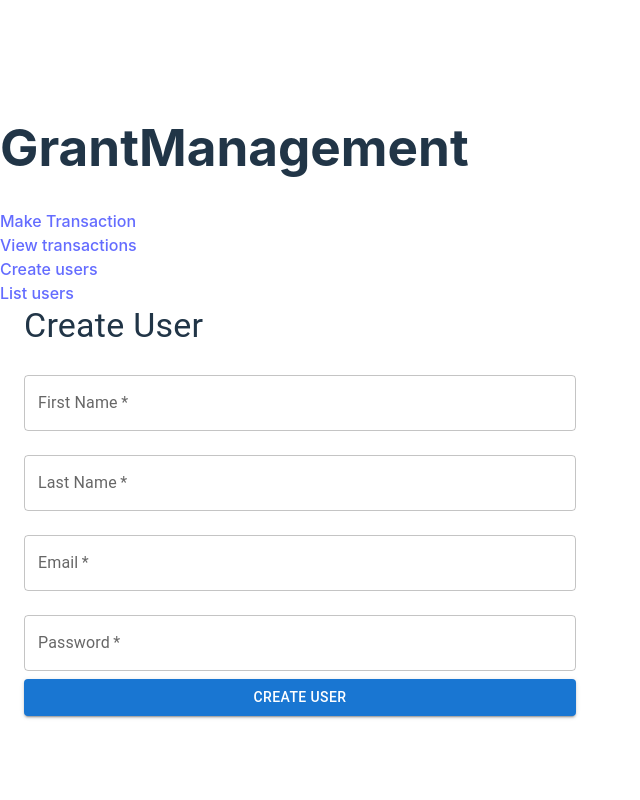
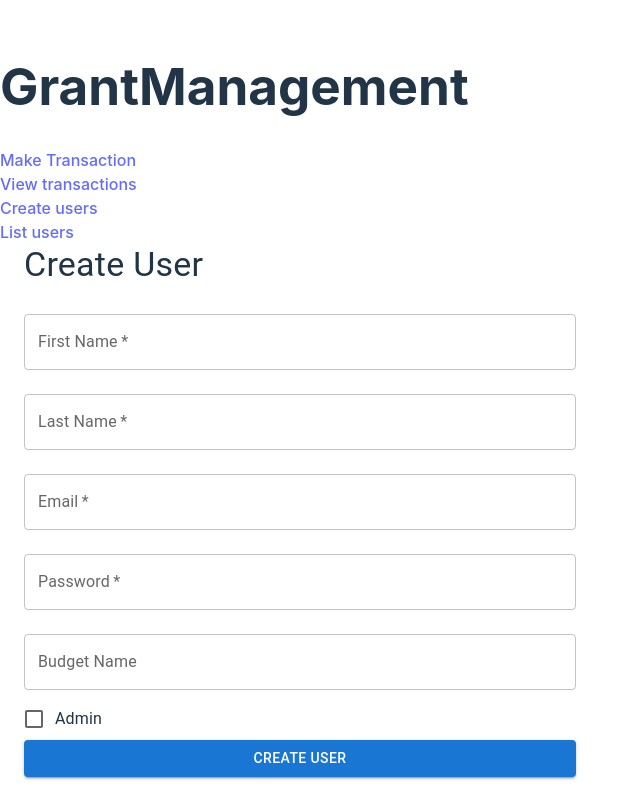
Before and after one commit to JosephPBaruch/grantManager, a React (Vite) app in the folder client/: page /users in a window 1280 px wide. Shown: the whole page, without its empty margins (0-640 px from the left). Built offline with nearby package versions, Linux system fonts and the light colour scheme.

Commit message:
User can now be created

```diff
--- a/client/src/Components/CreateUser.tsx
+++ b/client/src/Components/CreateUser.tsx
@@ -1,11 +1,13 @@
 import React, { useState } from 'react';
-import { Button, TextField, Container, Typography } from '@mui/material';
+import { Button, TextField, Container, Typography, Checkbox, FormControlLabel } from '@mui/material';
 
 const CreateUser: React.FC = () => {
     const [firstName, setFirstName] = useState('');
     const [lastName, setLastName] = useState('');
     const [email, setEmail] = useState('');
     const [password, setPassword] = useState('');
+    const [admin, setAdmin] = useState(false);
+    const [budgetName, setBudgetName] = useState('');
 
     const handleSubmit = (event: React.FormEvent) => {
         event.preventDefault();
@@ -14,7 +16,7 @@ const CreateUser: React.FC = () => {
             headers: {
                 'Content-Type': 'application/json',
             },
-            body: JSON.stringify({ first_name: firstName, last_name: lastName, email, password }),
+            body: JSON.stringify({ first_name: firstName, last_name: lastName, email, password, admin, budgetName }),
         }).then((response) => {
             if (response.ok) {
                 console.log('User created!');
@@ -66,6 +68,23 @@ const CreateUser: React.FC = () => {
                     margin="normal"
                     required
                 />
+                <TextField
+                    label="Budget Name"
+                    value={budgetName}
+                    onChange={(e) => setBudgetName(e.target.value)}
+                    fullWidth
+                    margin="normal"
+                />
+                <FormControlLabel
+                    control={
+                        <Checkbox
+                            checked={admin}
+                            onChange={(e) => setAdmin(e.target.checked)}
+                            color="primary"
+                        />
+                    }
+                    label="Admin"
+                />
                 <Button type="submit" variant="contained" color="primary" fullWidth>
                     Create User
                 </Button>
```
Also changed, not shown: 1 other file (tests, documents, lock files or other folders).
